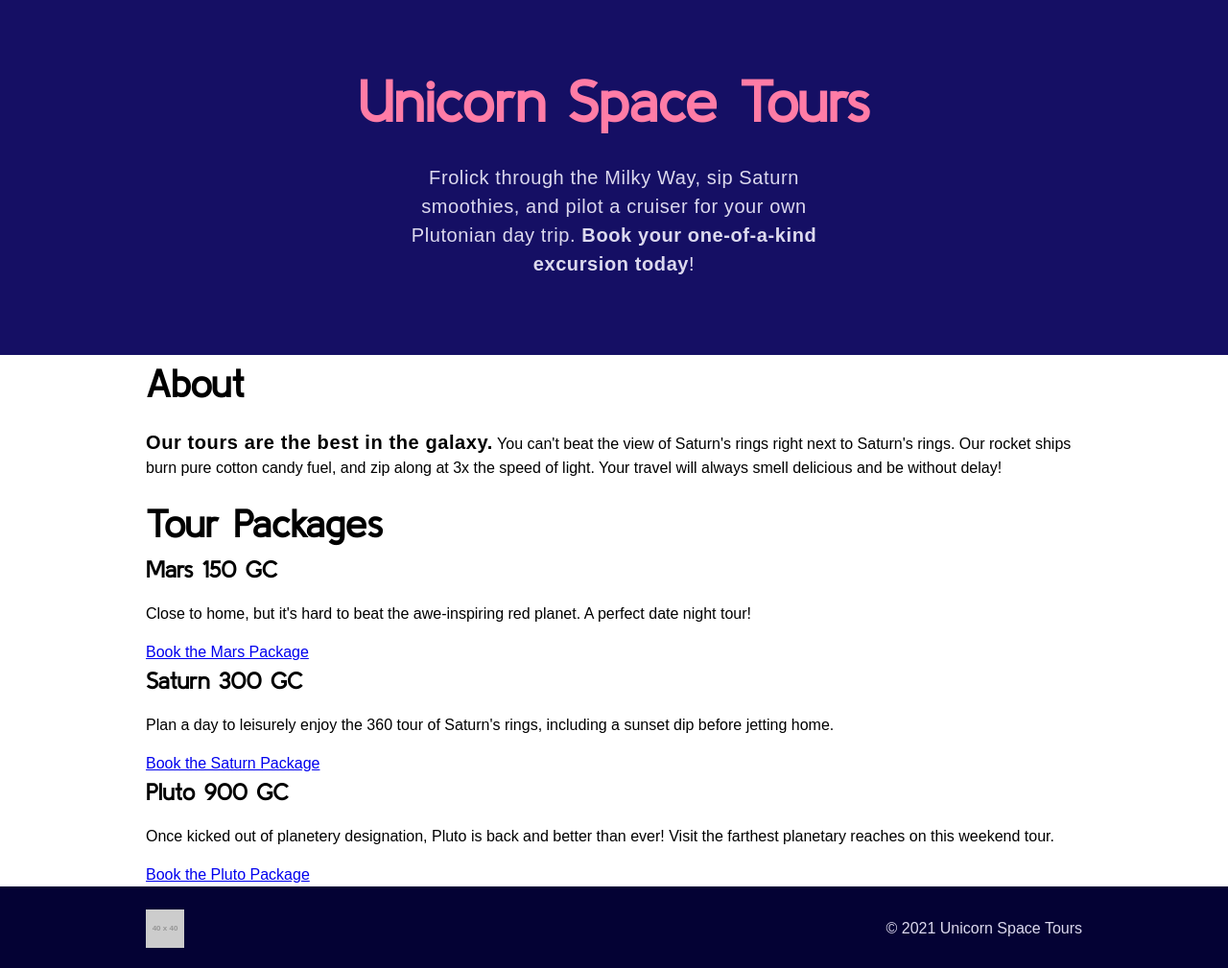
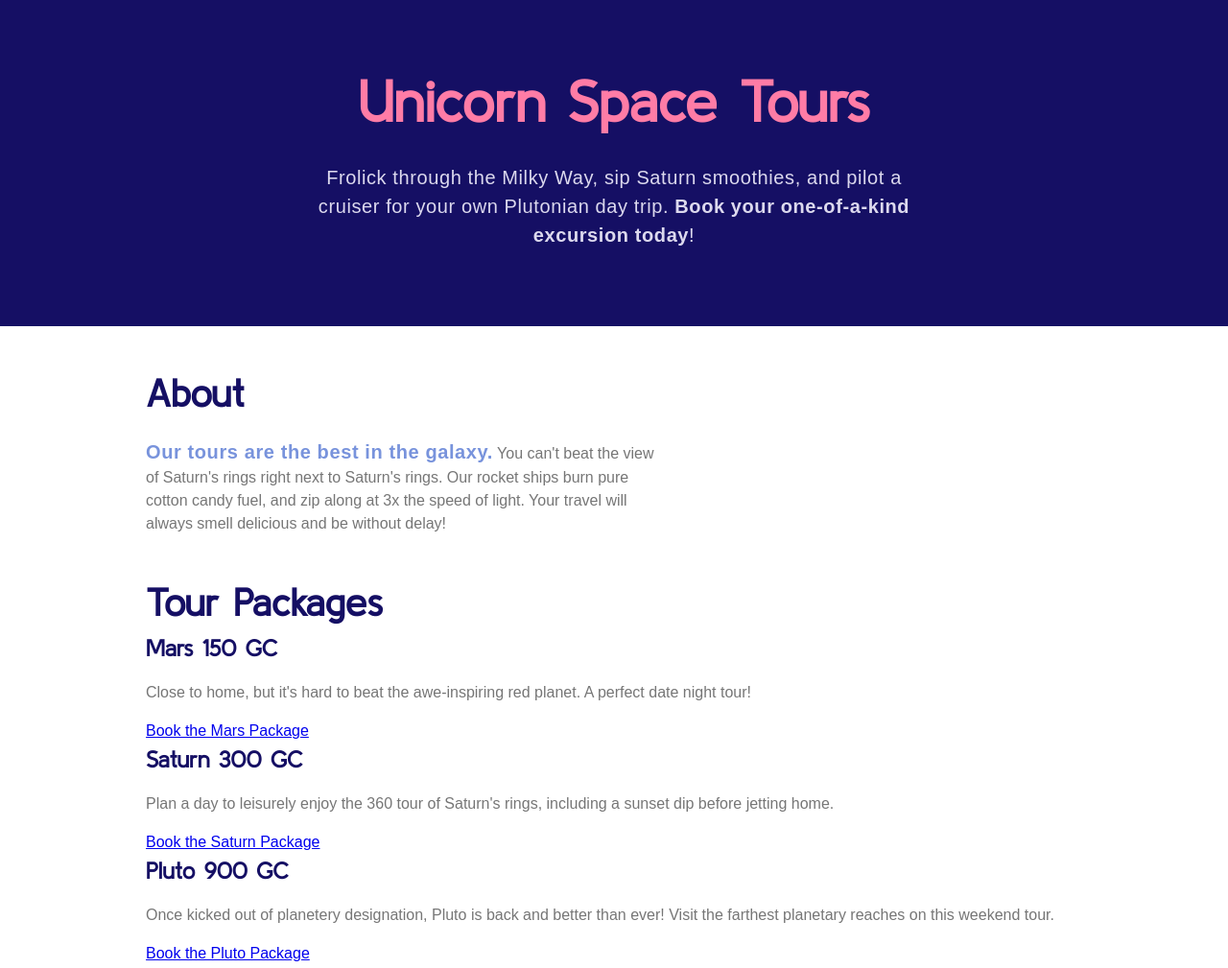
Before and after one commit to MattPahuta/learnfromsteph-capstone, a website: page src/index.html in a window 1280 px wide. Shown: the top 1009 px of the page at 96% size. Drawn offline with Linux system fonts and the light colour scheme; placeholder pictures from the web are drawn by us.

Commit message:
Add main section colors and alignment utilities

```diff
--- a/src/index.html
+++ b/src/index.html
@@ -12,34 +12,36 @@
     <!-- Header Section -->
     <header class="background-dark">
       <h1>Unicorn Space Tours</h1>
-      <p class="lead center">Frolick through the Milky Way, sip Saturn smoothies, and pilot a cruiser for your own Plutonian day trip. <strong>Book your one-of-a-kind excursion today</strong>!</p>
+      <p class="lead max-line-length center">Frolick through the Milky Way, sip Saturn smoothies, and pilot a cruiser for your own Plutonian day trip. <strong>Book your one-of-a-kind excursion today</strong>!</p>
     </header>
     <!-- Main Section -->
     <main class="center wrapper">
       <!-- About Section -->
-      <section>
-        <h2>About</h2>
-        <p><strong class="lead">Our tours are the best in the galaxy.</strong> You can't beat the view of Saturn's rings right next to Saturn's rings. Our rocket ships burn pure cotton candy fuel, and zip along at 3x the speed of light. Your travel will always smell delicious and be without delay!</p>
+      <section class="margin-v-lg">
+        <h2 class="text-dark">About</h2>
+        <p class="max-line-length">
+          <strong class="lead text-medium">Our tours are the best in the galaxy.</strong> You can't beat the view of Saturn's rings right next to Saturn's rings. Our rocket ships burn pure cotton candy fuel, and zip along at 3x the speed of light. Your travel will always smell delicious and be without delay!
+        </p>
       </section>
       <!-- Tour Packages Section -->
-      <section>
-        <h2>Tour Packages</h2>
+      <section class="margin-v-lg">
+        <h2 class="text-dark">Tour Packages</h2>
         <!-- Card 1 -->
-        <h3>Mars <span>150 GC</span></h3>
+        <h3 class="text-dark">Mars <span>150 GC</span></h3>
         <p>
           Close to home, but it's hard to beat the awe-inspiring red planet. A
           perfect date night tour!
         </p>
         <a href="#">Book the Mars Package</a>
         <!-- Card 2 -->
-        <h3>Saturn <span>300 GC</span></h3>
+        <h3 class="text-dark">Saturn <span>300 GC</span></h3>
         <p>
           Plan a day to leisurely enjoy the 360 tour of Saturn's rings,
           including a sunset dip before jetting home.
         </p>
         <a href="#">Book the Saturn Package</a>
         <!-- Card 3 -->
-        <h3>Pluto <span>900 GC</span></h3>
+        <h3 class="text-dark">Pluto <span>900 GC</span></h3>
         <p>
           Once kicked out of planetery designation, Pluto is back and better
           than ever! Visit the farthest planetary reaches on this weekend tour.
--- a/src/style.css
+++ b/src/style.css
@@ -87,8 +87,12 @@ header h1 {
   color: #ff7ca6;
 }
 
-header .lead {
-  max-width: 40ch;
+
+
+/* Main Content */
+
+main {
+  color: #767676;
 }
 
 /* Type Utilities */
@@ -108,6 +112,16 @@ header .lead {
   background-color: #040234;
   color: #dcd9ee;
 }
+
+.text-dark {
+  color: #150f64;
+}
+
+.text-medium {
+  color: #7893dc;
+}
+
+
 
 /* Utilities */
 
@@ -140,3 +154,12 @@ header .lead {
   margin-top: 0;
   margin-bottom: 0;
 }
+
+.margin-v-lg {
+  margin-top: 40px;
+  margin-bottom: 40px;
+}
+
+.max-line-length {
+  max-width: 60ch;
+}
```
Also changed, not shown: dist/index.html, dist/style.css.
